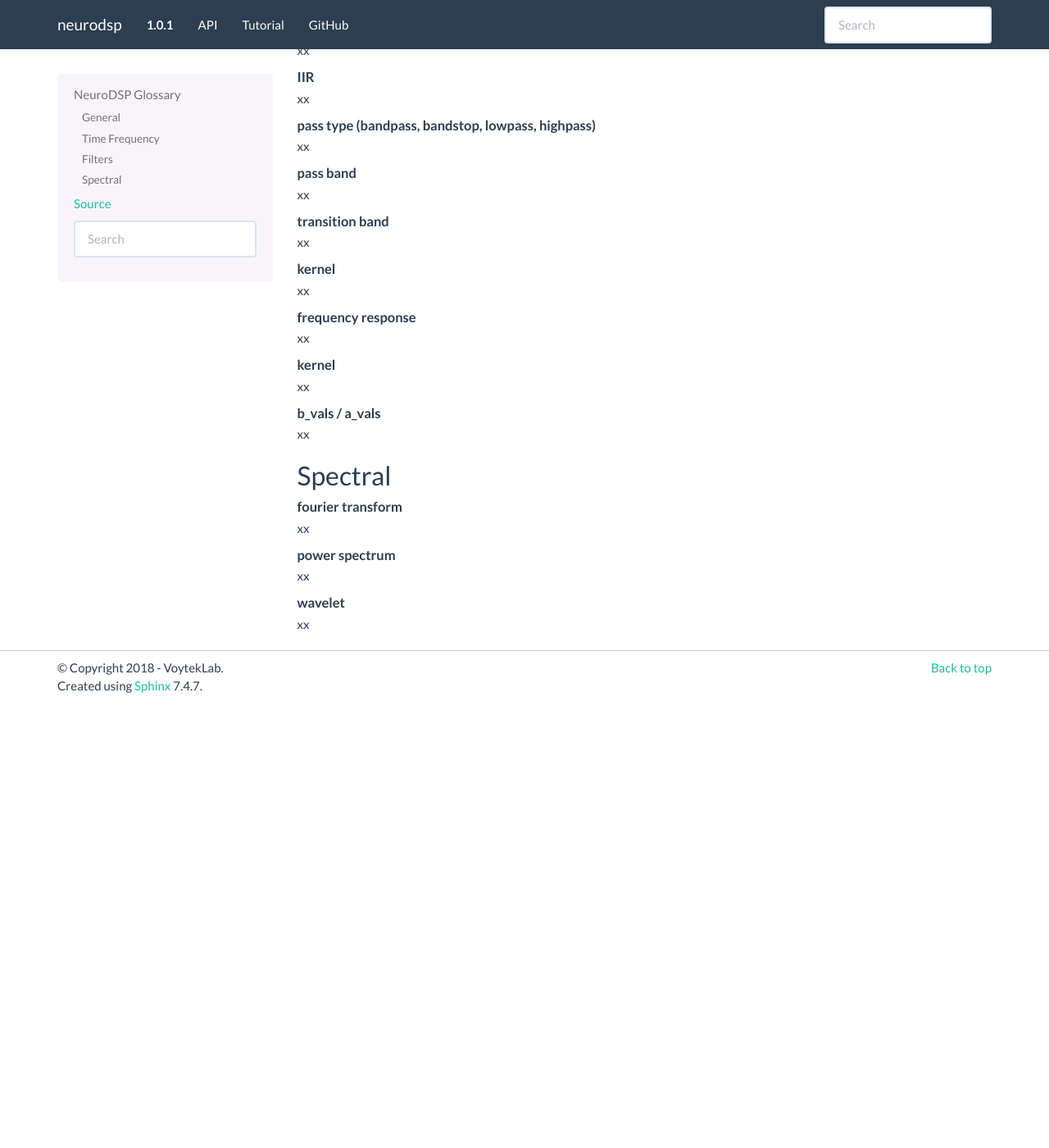
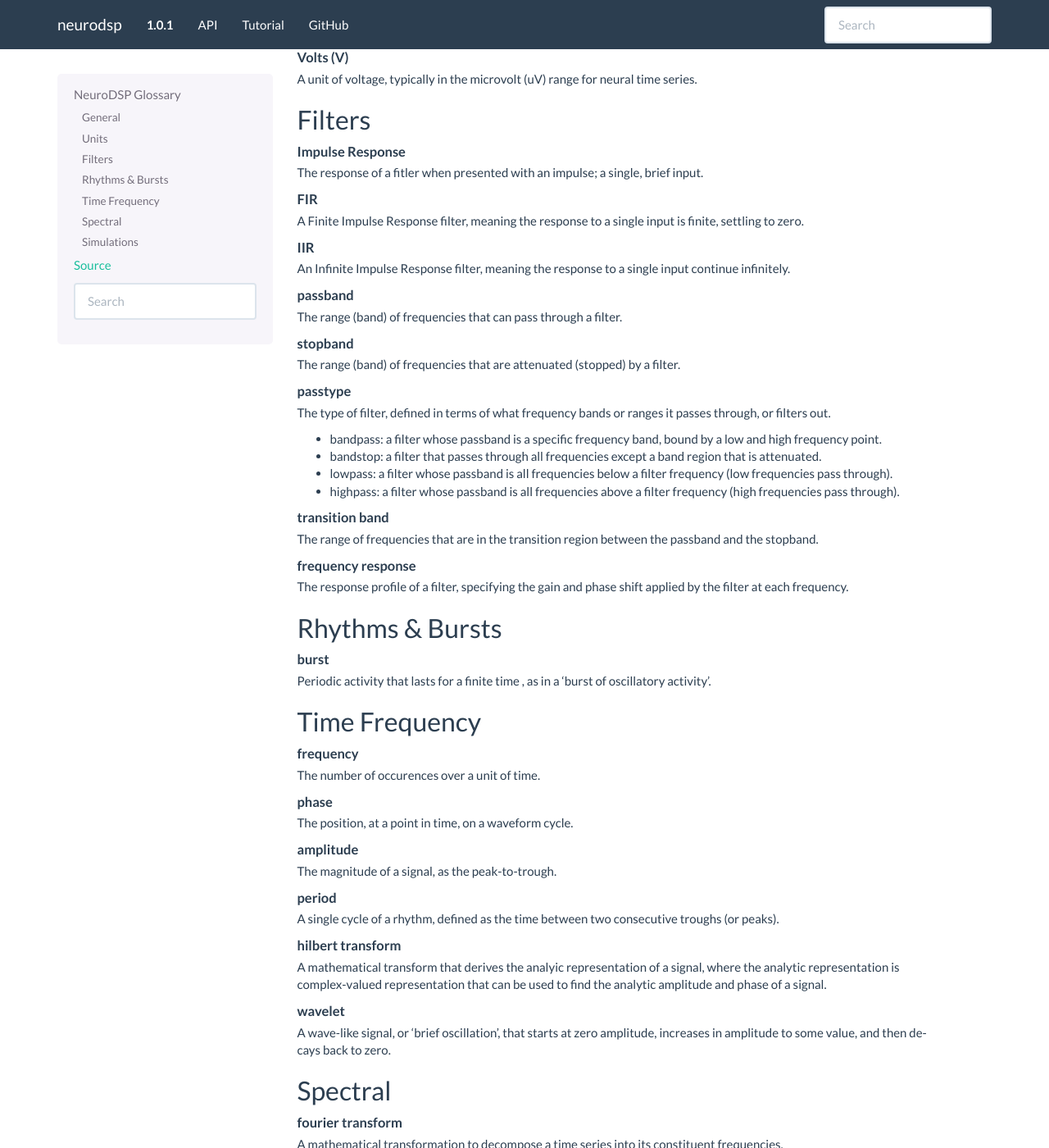
Before and after one commit to neurodsp-tools/neurodsp, a Sphinx documentation site: the page built from doc/glossary.rst, in a window 1280 px wide and 1400 px high, scrolled down 746 px. Shown: the whole window at 82% size. Built offline with Sphinx 7.4.7, drawn with Linux system fonts in a browser that asks for light colours; pages that are not in the unit, such as notebooks, are missing from menus; before the commit the page ends 1604 px from its top, so only the background shows below that; some of the changed text lies outside the part shown.

Commit message:
Add bunch of definitions to glossary

```diff
--- a/doc/glossary.rst
+++ b/doc/glossary.rst
@@ -1,65 +1,116 @@
 NeuroDSP Glossary
 =================
 
+The following is a glossary of neuroscience and digital processing related terms that are used in NeuroDSP.
+
 General
 -------
-
 .. glossary::
 
     time domain
-        xx
+        Signals that are represented as variations over time, and analyses of such signals.
     frequency domain
-        xx
-    convolution
-        xx
+        Signals that are represented in terms of frequencies, and Analyses of such signals.
     sampling rate
-        xx
-    coherence
-        xx
+        The rate at which samples are taken.
+    periodic
+        Properties or components of a signal that are rhythmic.
+    aperiodic
+        Properties or components of a signal that are arrhythmic, with no characteristic frequency.
+    temporal resolution
+        The precision of a measurement, in the time domain.
+    frequency resolution
+        The precision of a measurement, in the frequency domain.
+
+Units
+-----
+.. glossary::
+
+    Hertz (Hz)
+        A unit of frequency, as the number of cycles per second.
+    Decibels (dB)
+        A unit of intensity, on a logarithmic scale.
+    Volts (V)
+        A unit of voltage, typically in the microvolt (uV) range for neural time series.
+
+Filters
+-------
+.. glossary::
+
+    Impulse Response
+        The response of a fitler when presented with an impulse; a single, brief input.
+    FIR
+        A Finite Impulse Response filter, meaning the response to a single input is finite, settling to zero.
+    IIR
+        An Infinite Impulse Response filter, meaning the response to a single input continue infinitely.
+    passband
+        The range (band) of frequencies that can pass through a filter.
+    stopband
+        The range (band) of frequencies that are attenuated (stopped) by a filter.
+    passtype
+        The type of filter, defined in terms of what frequency bands or ranges it passes through, or filters out.
+
+        * bandpass: a filter whose passband is a specific frequency band, bound by a low and high frequency point.
+        * bandstop: a filter that passes through all frequencies except a band region that is attenuated.
+        * lowpass: a filter whose passband is all frequencies below a filter frequency (low frequencies pass through).
+        * highpass: a filter whose passband is all frequencies above a filter frequency (high frequencies pass through).
+    transition band
+        The range of frequencies that are in the transition region between the passband and the stopband.
+    frequency response
+        The response profile of a filter, specifying the gain and phase shift applied by the filter at each frequency.
+
+Rhythms & Bursts
+----------------
+.. glossary::
+
+    burst
+        Periodic activity that lasts for a finite time , as in a 'burst of oscillatory activity'.
 
 Time Frequency
 --------------
-
 .. glossary::
 
     frequency
-        xx
+        The number of occurences over a unit of time.
     phase
-        xx
+        The position, at a point in time, on a waveform cycle.
     amplitude
-        xx
-
-Filters
--------
-
-.. glossary::
-
-    FIR
-        xx
-    IIR
-        xx
-    pass type (bandpass, bandstop, lowpass, highpass)
-        xx
-    pass band
-        xx
-    transition band
-        xx
-    kernel
-        xx
-    frequency response
-        xx
-    kernel
-        xx
-    b_vals / a_vals
-        xx
+        The magnitude of a signal, as the peak-to-trough.
+    period
+        A single cycle of a rhythm, defined as the time between two consecutive troughs (or peaks).
+    hilbert transform
+        A mathematical transform that derives the analyic representation of a signal, where the
+        analytic representation is complex-valued representation that can be used to find the
+        analytic amplitude and phase of a signal.
+    wavelet
+        A wave-like signal, or 'brief oscillation', that starts at zero amplitude, increases
+        in amplitude to some value, and then decays back to zero.
 
 Spectral
 --------
 .. glossary::
 
     fourier transform
-        xx
+        A mathematical transformation to decompose a time series into its constituent frequencies.
     power spectrum
-        xx
-    wavelet
-        xx
+        A frequency domain representation, as an estimate of the power across frequencies in a signal.
+    median filter
+        A smoothing approach to replace each value in a signal with the median of the neighbouring entries.
+    coefficient of variation
+        A standardized measure of dispersion, as the ratio of the standard deviation to the mean.
+
+Simulations
+-----------
+.. glossary::
+
+    noise signal
+        Formally, a noise signal is a signal produced by a stochastic (random) process.
+        The aperiodic signals that are simulated in NeuroDSP are noise signals.
+    coloured noise
+        The 'colour' of noise refers the the power spectrum of a noise signal.
+
+        * white noise: a signal with a flat power spectrum, with equal power at all frequencies.
+        * pink noise: a signal with a 1/f power spectrum.
+        * brown noise: a signal with a 1/f^2 power spectrum. Also called red noise.
+    random walk
+        A random process that describes a path of a succession of random steps.
```
